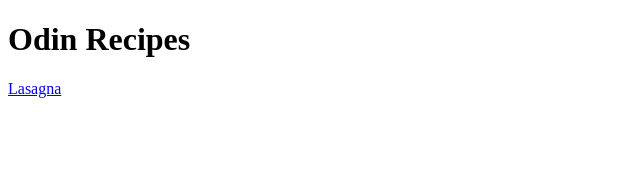
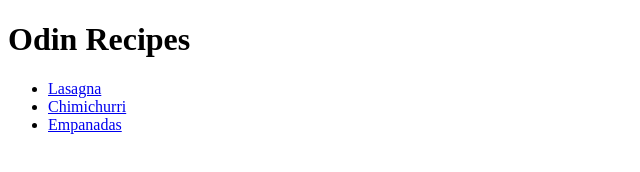
Before and after one commit to salocin-95/odin-recipes, a plain HTML site: page index.html in a window 1280 px wide. Shown: the whole page, without its empty margins (0-640 px from the left). Drawn offline with Linux system fonts and the light colour scheme.

Commit message:
Modify index.html

```diff
--- a/index.html
+++ b/index.html
@@ -8,6 +8,10 @@
 </head>
 <body>
     <h1>Odin Recipes</h1>
-    <a alt="Lasagna recipe link" href="recipes/lasagna.html">Lasagna</a>
+    <ul>
+        <li><a alt="Lasagna recipe link" href="recipes/lasagna.html">Lasagna</a></li>
+        <li><a alt="Chimichurri recipe link" href="recipes/chimichurri.html">Chimichurri</a></li>
+        <li><a alt="Empanadas recipe link" href="recipes/empanadas.html">Empanadas</a></li>
+    </ul>
 </body>
 </html>
```
